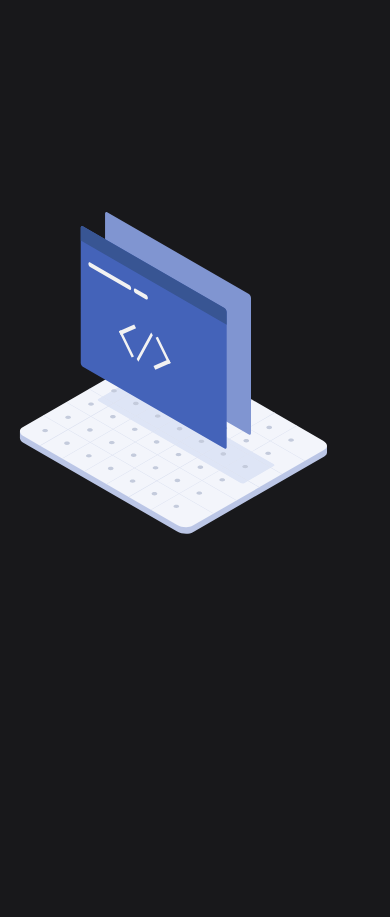
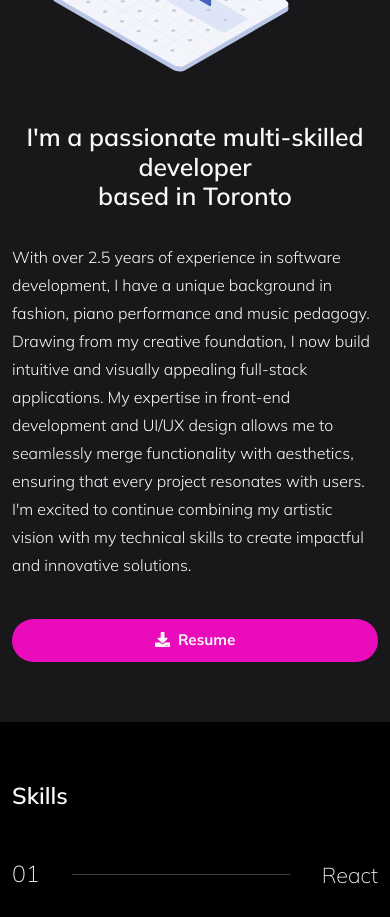
Before and after one commit to tatyanakarlen/new_portfolio, a Next.js app: page / in a window 390 px wide. Shown: the part 1080-1997 px from the top of the page. Built offline with nearby package versions, Linux system fonts and the light colour scheme.

Commit message:
finished media queries for now and added links to social

```diff
--- a/src/app/globals.css
+++ b/src/app/globals.css
@@ -44,6 +44,13 @@ body {
   width: 100%;
 }
 
+@media (max-width: 575px) {
+  .section {
+    padding: 60px 0;
+  }
+}
+
+
 .fw-custom-light {
   font-weight: 100 !important;
 }
--- a/src/app/sections/About/About.module.css
+++ b/src/app/sections/About/About.module.css
@@ -3,10 +3,33 @@
 }
 
 .btnContainer {
-    width: fit-content;
-
+  width: fit-content;
+  margin-top: 3rem;
 }
 
 .aboutText {
-    line-height: 1.75rem;
+  line-height: 1.75rem;
 }
+
+@media (max-width: 991px) {
+  .aboutContainer {
+    flex-direction: column;
+  }
+  .contentWrapper {
+    display: flex;
+    flex-direction: column;
+    align-items: center;
+    justify-content: center;
+  }
+  .contentWrapper h2 {
+    text-align: center;
+  }
+}
+
+@media (max-width: 500px) {
+  .btnContainer {
+    /* padding: 0 1rem; */
+    width: 100%;
+    margin-top: 1.5rem;
+  }
+}
--- a/src/app/sections/About/About.tsx
+++ b/src/app/sections/About/About.tsx
@@ -8,11 +8,11 @@ import { FaDownload } from "react-icons/fa";
 const About = () => {
   return (
     <div id="about" className={`${styles.about}`}>
-      <Container className="d-flex section gap-5">
+      <Container className={`${styles.aboutContainer} d-flex section gap-5`}>
         <div className="d-flex justify-content-center align-items-center pe-5">
           <AboutSvg />
         </div>
-        <div className="">
+        <div className={styles.contentWrapper}>
           <h2 className="fw-semibold">
             I'm a passionate multi-skilled developer<br></br> based in Toronto
           </h2>
@@ -27,7 +27,7 @@ const About = () => {
             with my technical skills to create impactful and innovative
             solutions.
           </p>
-          <div className={`${styles.btnContainer} mt-5`}>
+          <div className={`${styles.btnContainer}`}>
             <CustomBtn
               // link="https://www.linkedin.com/in/tatyanakarlen/"
               icon={<FaDownload />}
--- /dev/null
+++ b/src/app/sections/About/svg/AboutSvg.module.css
@@ -0,0 +1,11 @@
+.svg {
+    width: 325px;
+    height: 325px;
+}
+
+@media (max-width: 991px) {
+   .svg {
+    height: 250px;
+    width: 250px;
+   }
+  }
--- a/src/app/sections/About/svg/AboutSvg.tsx
+++ b/src/app/sections/About/svg/AboutSvg.tsx
@@ -1,12 +1,13 @@
 import React from 'react'
+import styles from './AboutSvg.module.css'
 
 const AboutSvg = () => {
   return (
     <svg
     xmlns="http://www.w3.org/2000/svg"
-    width="325"
-    height="325"
-    className="icon"
+    // width="325"
+    // height="325"
+    className={styles.svg}
     viewBox="0 0 1024 1024"
   >
     <path
--- a/src/app/sections/Contact/Contact.module.css
+++ b/src/app/sections/Contact/Contact.module.css
@@ -14,3 +14,13 @@
 .formSubmitBtnContainer {
     width: fit-content;
 }
+
+.socials {
+    color: #f8f9fa;
+}
+
+@media (max-width: 500px) {
+    .formSubmitBtnContainer {
+      width: 100%;
+    }
+  }
--- a/src/app/sections/Contact/Contact.tsx
+++ b/src/app/sections/Contact/Contact.tsx
@@ -4,6 +4,7 @@ import styles from "./Contact.module.css";
 import CustomBtn from "@/components/CustomBtn/CustomBtn";
 import { FaLinkedin } from "react-icons/fa";
 import { FaGithub } from "react-icons/fa";
+import Link from "next/link";
 
 const Contact = () => {
   return (
@@ -41,7 +42,7 @@ const Contact = () => {
                   <Form.Control
                     required
                     type="text"
-                    as="textarea" // Change this line
+                    as="textarea"
                     placeholder="Message"
                     className={styles.textarea}
                   />
@@ -53,24 +54,35 @@ const Contact = () => {
                     />
                   </div>
                 </Form.Group>
-                {/* </Row> */}
               </Form>
             </div>
           </Col>
           <Col md={12} lg={6}>
             <div className="ps-md-0 ps-lg-5 d-flex flex-column h-100 gap-4">
               <div className="d-flex flex-column">
-                {/* <h4 className="fw-semibold mb-0">Contact me</h4> */}
                 <span className="mt-5 fs-4 text-decoration-underline">
                   tatyanakarlen@gmail.com
                 </span>
                 <span className="fs-4">(416) 662 6937</span>
               </div>
               <div className="d-flex flex-column">
-                <span className="mt-3 fw-custom-light">Connect on social media</span>
-                <div className="d-flex gap-3 mt-3 fs-4">
-                  <FaLinkedin />
-                  <FaGithub />
+                <span className="mt-3 fw-custom-light">
+                  Connect on social media
+                </span>
+                <div className="d-flex gap-3 mt-3 fs-4 w-100">
+                  <Link
+                  className={styles.socials}
+                    href="https://www.linkedin.com/in/tatyanakarlen/"
+                    passHref
+                  >
+                    {" "}
+                    <FaLinkedin />
+                  </Link>
+                  <Link
+                  className={styles.socials}
+                  href="https://github.com/tatyanakarlen" passHref>
+                    <FaGithub />
+                  </Link>
                 </div>
               </div>
             </div>
--- a/src/app/sections/Home/Home.module.css
+++ b/src/app/sections/Home/Home.module.css
@@ -67,7 +67,6 @@
   }
   .imgContainer {
     order: -1;
-    /* margin-top: 3rem; */
   }
   .textContainer {
     align-items: center;
@@ -110,8 +109,8 @@
 }
 
 @media (max-width: 500px) {
-    .btnContainer {
-
-        padding: 0 1rem;
-      }
+  .btnContainer {
+    /* padding: 0 1rem; */
+    flex-direction: column;
   }
+}
--- a/src/app/sections/Projects/Projects.module.css
+++ b/src/app/sections/Projects/Projects.module.css
@@ -79,3 +79,9 @@
     transform: none;
     filter: none;
   }
+
+  @media (max-width: 500px) {
+    .btnContainer {
+      flex-direction: column;
+    }
+  }
--- a/src/app/sections/Projects/Projects.tsx
+++ b/src/app/sections/Projects/Projects.tsx
@@ -68,7 +68,7 @@ const Projects: React.FC = () => {
                         </span>
                       ))}{" "}
                     </h6>
-                    <div className="d-flex gap-3 mt-4">
+                    <div className={`${styles.btnContainer} d-flex gap-3 mt-4`}>
                       <CustomBtn
                         link={project.deployedAppLink}
                         text="Demo"
--- a/src/components/CustomBtn/CustomBtn.module.css
+++ b/src/components/CustomBtn/CustomBtn.module.css
@@ -1,3 +1,4 @@
+/* Base button styling */
 .btn {
   font-size: 0.95rem !important;
   position: relative !important;
@@ -8,12 +9,17 @@
   cursor: pointer;
   display: flex;
   justify-content: center;
-  /* width: 100%; */
-  /* width: fit-content; */
 }
 
-/* // add a media query for btn that will make it 100% on small screen  */
+/* Media query: full width for mobile */
+@media (max-width: 768px) {
+  .btn {
+    width: 100% !important;
+  }
+}
 
+/* Media query: hover animation only for desktop */
+@media (min-width: 768px) {
   .btn::after {
     background: linear-gradient(
       135deg,
@@ -21,7 +27,6 @@
       rgba(0, 0, 255, 1)
     );
     content: "";
-
     top: 0;
     left: -50%;
     width: 253%;
@@ -39,9 +44,4 @@
   .btn:hover {
     transform: scale(1.05);
   }
-
-@media (max-width: 500px) {
-  .btn {
-    width: 100% !important;
 }
-}
```
Lines whose indentation alone changed are shown as unchanged.
